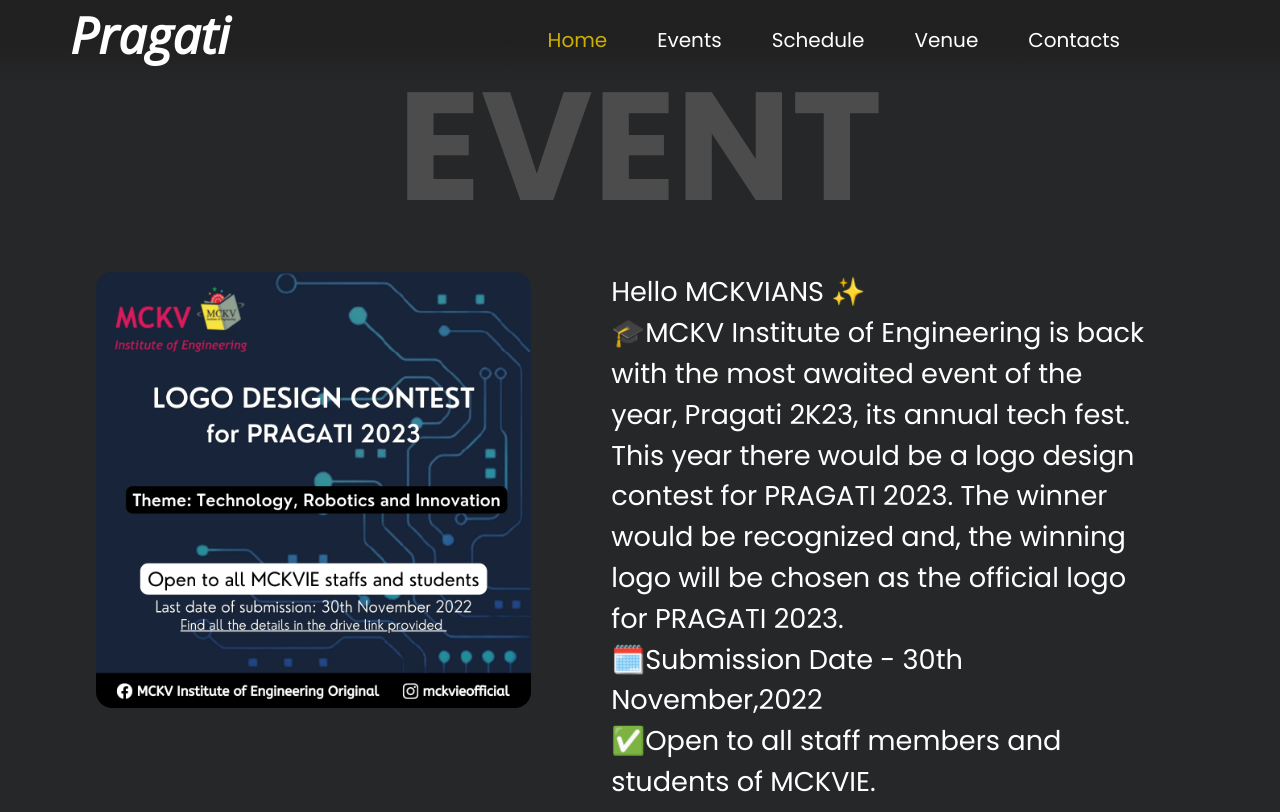
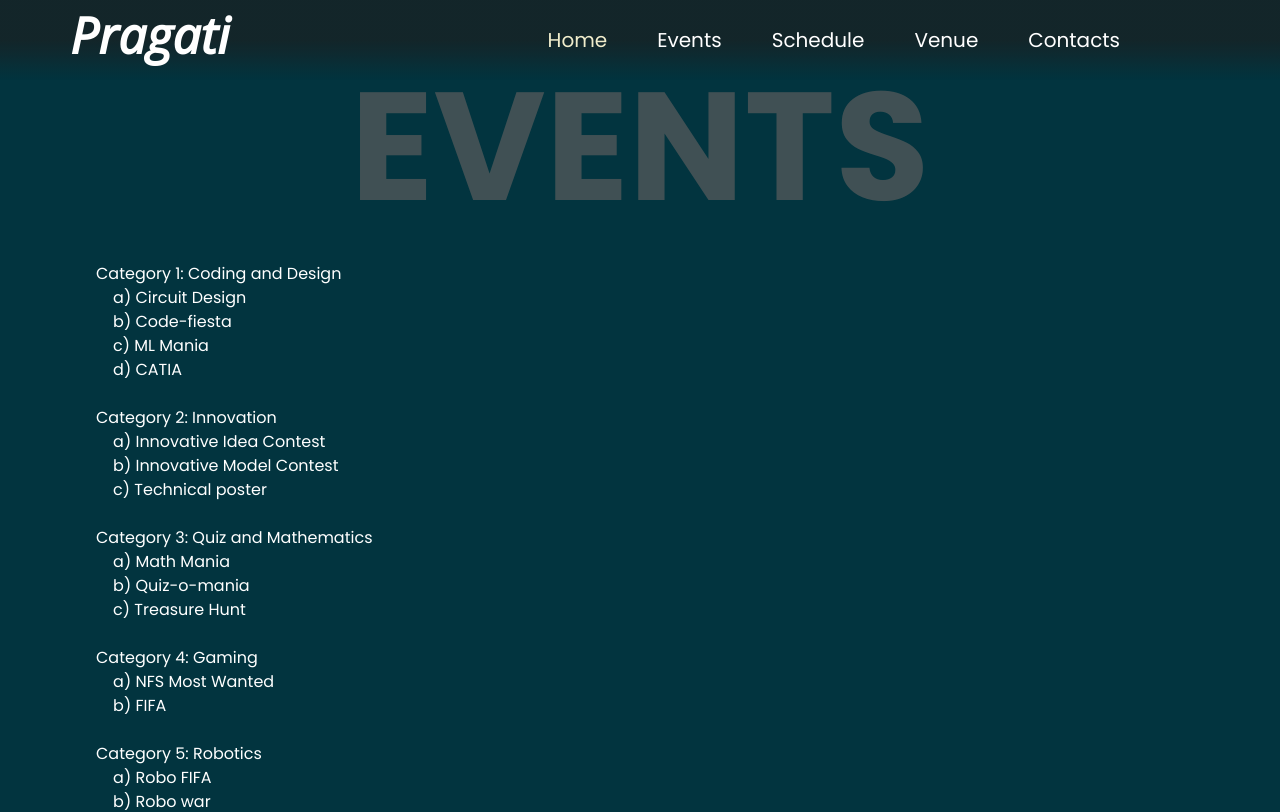
Before and after one commit to am-here/PRAGATI, a React (Create React App) app: page /rules in a window 1280 px wide. Shown: the top 812 px of the page. Built offline with nearby package versions, Linux system fonts and the light colour scheme; a web font is replaced by a local one.

Commit message:
color changed

```diff
--- a/src/App.css
+++ b/src/App.css
@@ -1,13 +1,15 @@
 @tailwind base;
 @tailwind components;
 @tailwind utilities;
-*{
+* {
   --bg-color: rgb(38, 39, 40);
+  --bg-color: #02343f;
+  --primary: #f0edcc;
   /* background-color: var(--bg-color); */
   /* color: #fff; */
   margin: 0;
   padding: 0;
-    font-family: 'Poppins', sans-serif;
+  font-family: "Poppins", sans-serif;
   box-sizing: border-box;
   animation: fadeInAnimation ease 3s;
   animation-iteration-count: 1;
@@ -16,7 +18,6 @@
   -webkit-user-select: none;
   -ms-user-select: none;
   user-select: none;
-
 }
 @keyframes fadeInAnimation {
   0% {
--- a/src/components/Heading/Heading.css
+++ b/src/components/Heading/Heading.css
@@ -12,6 +12,7 @@
 }
 .front-heading:hover {
   color: rgb(206, 175, 3);
+  color: var(--primary);
 }
 
 .front-heading {
@@ -35,8 +36,8 @@
   margin: auto;
   text-align: center;
 }
-@media screen and (max-width: 400px){
-  .front-heading{
+@media screen and (max-width: 400px) {
+  .front-heading {
     display: none;
   }
 }
--- a/src/components/Navbar/Navbar.css
+++ b/src/components/Navbar/Navbar.css
@@ -13,7 +13,7 @@
   transition: all 0.5s ease-in;
 }
 .nav_black {
-  background: rgb(30, 31, 32);
+  background: var(--bg-color);
 }
 .nav-container {
   width: 100%;
@@ -49,8 +49,9 @@
   padding: 10px;
   position: relative;
 }
-.active{
+.active {
   color: rgb(206, 175, 3);
+  color: var(--primary);
 }
 .nav-links::after {
   content: "";
@@ -60,14 +61,17 @@
   width: 0%;
   height: 2px;
   background-color: rgb(206, 175, 3);
+  background-color: var(--primary);
   transition: all 0.5s ease;
 }
 .nav-links:hover::after {
   color: rgb(206, 175, 3);
+  color: var(--primary);
   width: 100%;
 }
 .nav-links:hover {
   color: rgb(206, 175, 3);
+  color: var(--primary);
 }
 .menu-btn {
   display: none;
--- a/src/components/Ongoing_Event/event.js
+++ b/src/components/Ongoing_Event/event.js
@@ -10,8 +10,57 @@
   return (
     <section className="event_page">
       <div className="mar_add_event"></div>
-      <Heading title="EVENT" />
+      <Heading title="EVENTS" />
       <div className="content_row">
+        Category 1: Coding and Design
+        <br />
+        &nbsp;&nbsp;&nbsp;&nbsp;a)	Circuit Design
+        <br />
+        &nbsp;&nbsp;&nbsp;&nbsp;b)	Code-fiesta
+        <br />
+        &nbsp;&nbsp;&nbsp;&nbsp;c)	ML Mania
+        <br />
+        &nbsp;&nbsp;&nbsp;&nbsp;d)	CATIA
+        <br />
+        <br />
+        Category 2: Innovation
+        <br />
+        &nbsp;&nbsp;&nbsp;&nbsp;a)	Innovative Idea Contest
+        <br />
+        &nbsp;&nbsp;&nbsp;&nbsp;b)	Innovative Model Contest
+        <br />
+        &nbsp;&nbsp;&nbsp;&nbsp;c)	Technical poster
+        <br />
+        <br />
+        Category 3: Quiz and Mathematics
+        <br />
+        &nbsp;&nbsp;&nbsp;&nbsp;a)	Math Mania
+        <br />
+        &nbsp;&nbsp;&nbsp;&nbsp;b)	Quiz-o-mania
+        <br />
+        &nbsp;&nbsp;&nbsp;&nbsp;c)	Treasure Hunt
+        <br />
+        <br />
+        Category 4: Gaming
+        <br />
+        &nbsp;&nbsp;&nbsp;&nbsp;a)	NFS Most Wanted
+        <br />
+        &nbsp;&nbsp;&nbsp;&nbsp;b)	FIFA
+        <br />
+        <br />
+        Category 5: Robotics
+        <br />
+        &nbsp;&nbsp;&nbsp;&nbsp;a)	Robo FIFA
+        <br />
+        &nbsp;&nbsp;&nbsp;&nbsp;b)	Robo war
+        <br />
+        &nbsp;&nbsp;&nbsp;&nbsp;c)	Chase the maze
+        <br />
+        &nbsp;&nbsp;&nbsp;&nbsp;d)	Line follower
+        <br />
+        <br />
+      </div>
+      {/* <div className="content_row">
         <div className="content_col1">
           <img
             src={require(`../../resources/logo_comp.png`)}
@@ -37,7 +86,6 @@
       <div className="rules">
         <div className="rules_points">
           <span className="numbering">①</span>
-          {/* <span className="rule_point">&nbsp;&nbsp;&nbsp; The contest is open to all members of the staff and students of MCKV Institute of &nbsp;&nbsp;&nbsp;&nbsp;&nbsp;&nbsp;&nbsp;&nbsp;Engineering.</span> */}
           <span className="rule_point">
             &nbsp;&nbsp;&nbsp; The contest is open to all members of the staff
             and students of MCKV Institute of Engineering.
@@ -71,7 +119,6 @@
             &nbsp;&nbsp;&nbsp; Participants can provide maximum one entry per
             theme and can take part in maximum of 2 themes.
           </span>
-          {/* <span className="rule_point">&nbsp;&nbsp;&nbsp; Participants can provide maximum one entry per theme and can take part in &nbsp;&nbsp;&nbsp;&nbsp;&nbsp;&nbsp;&nbsp;&nbsp;maximum of 2 themes.</span> */}
         </div>
         <div className="rules_points">
           <span className="numbering">④</span>
@@ -80,7 +127,6 @@
             INSTITUTE OF ENGINEERING from the date theyare received and will be
             used in all mediums required.
           </span>
-          {/* <span className="rule_point">&nbsp;&nbsp;&nbsp; The winning logo will be the property of MCKV INSTITUTE OF ENGINEERING from the &nbsp;&nbsp;&nbsp;&nbsp;&nbsp;&nbsp;&nbsp;&nbsp;date theyare received and will be used in all mediums required.</span> */}
         </div>
         <div className="rules_points">
           <span className="numbering">⑤</span>
@@ -93,7 +139,6 @@
       <div className="rules">
         <div className="rules_points">
           <span className="numbering">①</span>
-          {/* <span className="rule_point">&nbsp;&nbsp;&nbsp; The contest is open to all members of the staff and students of MCKV Institute of &nbsp;&nbsp;&nbsp;&nbsp;&nbsp;&nbsp;&nbsp;&nbsp;Engineering.</span> */}
           <span className="rule_point">
             &nbsp;&nbsp;&nbsp; Logo must include the word "PRAGATI 2k23".
           </span>
@@ -103,14 +148,12 @@
           <span className="rule_point">
             &nbsp;&nbsp;&nbsp; Logo must be an original work of the entrant.
           </span>
-          {/* <span className="rule_point">&nbsp;&nbsp;&nbsp; Participants can provide maximum one entry per theme and can take part in &nbsp;&nbsp;&nbsp;&nbsp;&nbsp;&nbsp;&nbsp;&nbsp;maximum of 2 themes.</span> */}
         </div>
         <div className="rules_points">
           <span className="numbering">③</span>
           <span className="rule_point">
             &nbsp;&nbsp;&nbsp; Logo may include any colour shapes or format.
           </span>
-          {/* <span className="rule_point">&nbsp;&nbsp;&nbsp; The winning logo will be the property of MCKV INSTITUTE OF ENGINEERING from the &nbsp;&nbsp;&nbsp;&nbsp;&nbsp;&nbsp;&nbsp;&nbsp;date theyare received and will be used in all mediums required.</span> */}
         </div>
         <div className="rules_points">
           <span className="numbering">④</span>
@@ -146,7 +189,7 @@
           </span>
         </div>
       </div>
-      <GoToTop />
+      <GoToTop /> */}
     </section>
   );
 }
--- a/src/components/Scheduler/Scheduler.css
+++ b/src/components/Scheduler/Scheduler.css
@@ -1,43 +1,39 @@
-body{
+body {
   /* background-color: rgb(17, 17, 17); */
-    background-color: rgb(38, 39, 40);
-
-
+  background-color: var(--bg-color);
 }
-.mar_add
-{
+.mar_add {
   margin-top: 50px;
 }
-.Days{
+.Days {
   padding-top: 50px;
 }
-.vertical-timeline-element-title{
+.vertical-timeline-element-title {
   padding-top: 0.25em;
   font-size: 2em !important;
 }
-.vertical-timeline-element-content{
+.vertical-timeline-element-content {
   /* box-shadow: ; */
-    box-shadow: rgba(252, 252, 252, 0.35) 0px 5px 15px!important;
+  box-shadow: rgba(252, 252, 252, 0.35) 0px 5px 15px !important;
   /* background-color: rgb(211, 238, 7) !important; */
   padding: 1em 2em !important;
 }
-.date{
+.date {
   color: aliceblue;
   font-size: 1.5rem !important;
   font-weight: 100 !important;
 }
-#description{
+#description {
   margin: 2em 0 2em 0;
   color: rgb(97, 97, 97);
   font-size: 5px;
 }
 
-img{
+img {
   height: auto;
   width: 100%;
 }
-.btn-rule{
-
+.btn-rule {
   font-weight: 500;
   font-size: 1.5em;
   padding: 1px 1em;
@@ -50,13 +46,12 @@
   background-color: #fff;
 }
 
-.btn-rule:hover{
+.btn-rule:hover {
   color: #fff;
   background-color: rgb(141, 104, 13);
 }
 
-.day-button{
-
+.day-button {
   display: flex;
   margin: auto;
   align-items: center;
@@ -69,19 +64,19 @@
   margin-top: 80px;
   overflow: hidden;
 }
-.day1, .day2{
+.day1,
+.day2 {
   outline: none;
   border: none;
   padding: 0.3rem 3rem;
   color: #fff;
   font-size: 2.5rem;
   font-weight: 500;
-    background-color: rgb(38, 39, 40);
+  background-color: var(--bg-color);
   /* margin: 0 15px; */
   border-radius: 0.5rem;
-
 }
-.item-active{
+.item-active {
   outline: none;
   border: none;
   padding: 0.3rem 3rem;
@@ -94,11 +89,8 @@
   box-shadow: rgba(190, 190, 190, 0.1) 0px 4px 12px;
 }
 
-
-
-
-@media only screen and (max-width:1170px) {
-    .vertical-timeline-element-date{
+@media only screen and (max-width: 1170px) {
+  .vertical-timeline-element-date {
     display: block;
     float: none;
     color: rgb(86, 85, 85);
@@ -107,15 +99,13 @@
 
   .day1,
   .day2 {
-
     padding: 0.3rem 1rem;
     color: #fff;
     font-size: 1rem;
     font-weight: 500;
-            background-color: rgb(38, 39, 40);
+    background-color: var(--bg-color);
     margin: 0 7px;
     border-radius: 2rem;
-
   }
 
   .item-active {
@@ -134,10 +124,9 @@
   .day-button {
     width: 45%;
   }
-
 }
 
-@media only screen and (max-width:600px) {
+@media only screen and (max-width: 600px) {
   .vertical-timeline-element-title {
     padding-top: 0.25em;
     font-size: 1em !important;
--- a/src/components/ScrollToTop/ScrollToTop.css
+++ b/src/components/ScrollToTop/ScrollToTop.css
@@ -4,7 +4,9 @@
   width: 45px;
   text-align: center;
   background-color: rgb(206, 175, 3);
+  background-color: var(--primary);
   color: white;
+  color: rgba(94, 94, 94, 0.679);
   bottom: 30px;
   right: 30px;
   font-size: 30px;
@@ -38,4 +40,5 @@
 .scroll-up-button a {
   text-decoration: none;
   color: white;
+  color: rgba(94, 94, 94, 0.679);
 }
--- a/src/components/Teachers/Teachers.css
+++ b/src/components/Teachers/Teachers.css
@@ -1,8 +1,8 @@
-.carousel-container{
-    background-color: rgb(38, 39, 40);
-    padding: 20px 50px;
+.carousel-container {
+  background-color: var(--bg-color);
+  padding: 20px 50px;
 }
-#contact{
-    background-color: rgb(38, 39, 40);
-    padding-top: 50px;
+#contact {
+  background-color: var(--bg-color);
+  padding-top: 50px;
 }
--- a/src/components/Venue/venue.css
+++ b/src/components/Venue/venue.css
@@ -1,11 +1,11 @@
-.bg-gray-mod{
-    background-color: rgb(38,39,40);
+.bg-gray-mod {
+  background-color: var(--bg-color);
 }
-.img{
+.img {
   display: block;
 }
-.swiper-slide{
-    background-size:cover;
+.swiper-slide {
+  background-size: cover;
   height: auto;
 }
 .swiper {
@@ -35,7 +35,7 @@
   width: 80vw;
   max-width: 100%;
 }
-#venue{
+#venue {
   padding-top: 50px;
-    background-color: rgb(38, 39, 40);
+  background-color: var(--bg-color);
 }
```
Also changed, not shown: src/components/HeroSection/HeroSection.css (+40 -47 lines), src/components/Scheduler/Day.js (+7 -7 lines), 1 other file (tests, documents, lock files or other folders). Lines whose indentation alone changed are shown as unchanged.
